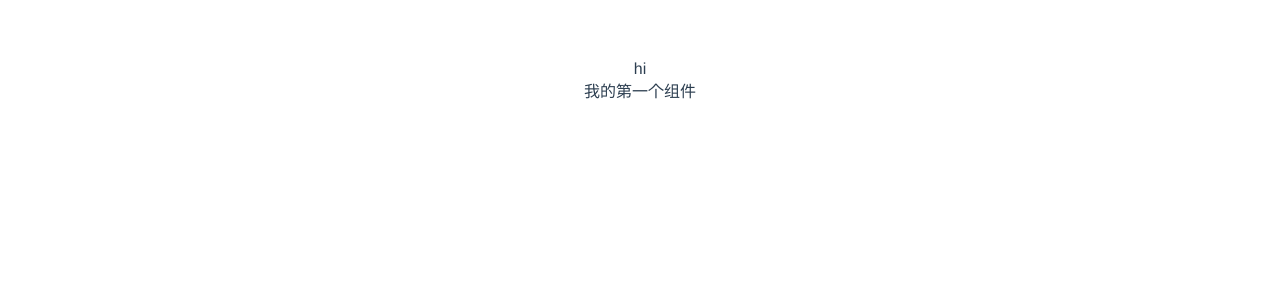
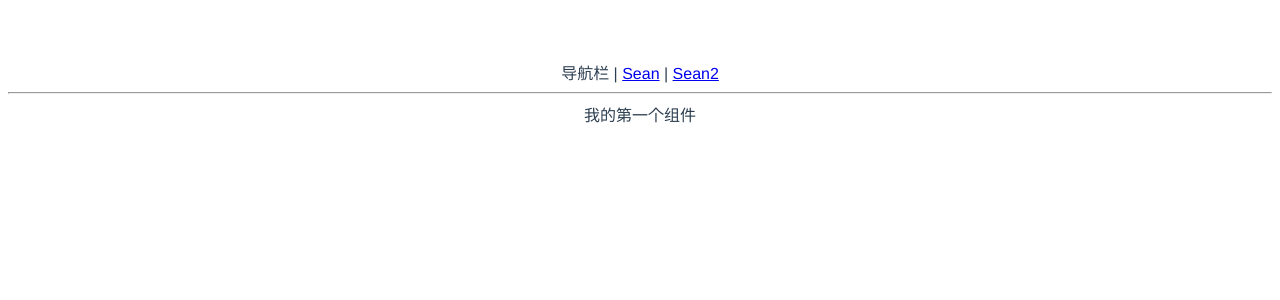
Before and after one commit to ProjectSean/Arknights-UI, a Vue app: page / in a window 1280 px wide. Shown: the top 300 px of the page. Built offline with nearby package versions, Linux system fonts and the light colour scheme.

Commit message:
新建路由

```diff
--- a/index.html
+++ b/index.html
@@ -10,7 +10,7 @@
 
 <body>
   <div id="app"></div>
-  <script type="module" src="/src/main.js"></script>
+  <script type="module" src="/src/main.ts"></script>
 </body>
 
 </html>
--- a/src/App.vue
+++ b/src/App.vue
@@ -1,15 +1,15 @@
 <template>
-  <div>hi</div>
-  <Sean />
+  <div>
+    导航栏 | <router-link to="/">Sean</router-link> |
+    <router-link to="/xxx">Sean2</router-link>
+  </div>
+  <hr />
+  <router-view />
 </template>
 
 <script>
-import Sean from "./components/Sean.vue";
-
 export default {
   name: "App",
-  components: {
-    Sean,
-  },
+  components: {},
 };
 </script>
--- /dev/null
+++ b/src/components/Sean2.vue
@@ -0,0 +1,10 @@
+<template>
+  <div>Sean2</div>
+</template>
+
+<script>
+export default {};
+</script>
+
+<style scoped>
+</style>
--- a/src/main.js
+++ /dev/null
@@ -1,5 +0,0 @@
-import { createApp } from 'vue'
-import App from './App.vue'
-import './index.css'
-
-createApp(App).mount('#app')
--- /dev/null
+++ b/src/main.ts
@@ -0,0 +1,22 @@
+import { createApp } from 'vue'
+import App from './App.vue'
+import './index.css'
+import Sean from './components/Sean.vue'
+import Sean2 from './components/Sean2.vue'
+import { createWebHashHistory, createRouter } from 'vue-router'
+const history = createWebHashHistory()
+const router = createRouter({
+  history,
+  routes: [
+    {
+      path: '/',
+      component: Sean
+    },
+    {
+      path: '/xxx',
+      component: Sean2
+    }
+  ]
+})
+const app = createApp(App)
+app.use(router).mount('#app')
--- /dev/null
+++ b/src/shims-vue.d.ts
@@ -0,0 +1,6 @@
+declare module '*.vue' {
+  import { ComponentOptions } from 'vue'
+  const componentOptions: ComponentOptions
+  export default componentOptions
+}
+// 尤雨溪的方案
```
Also changed, not shown: package.json (+4 -3 lines), tsconfig.json (added, +9 -0 lines), 1 other file (tests, documents, lock files or other folders).
